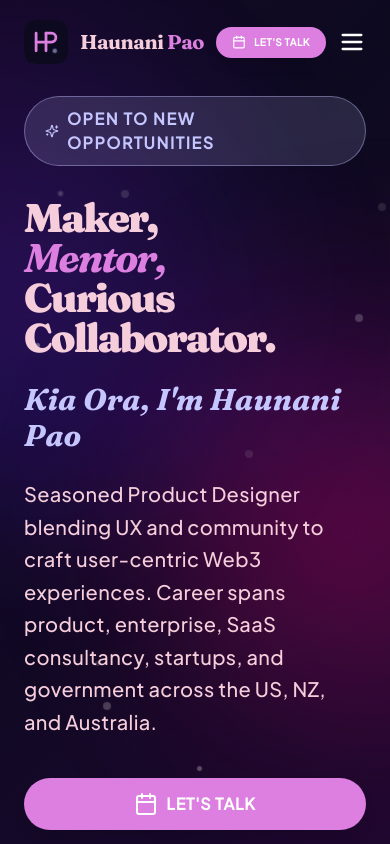
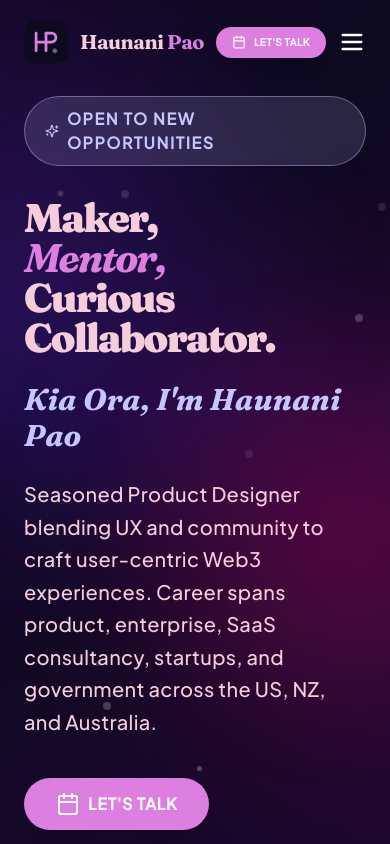
Before and after one commit to haunanipao/haunanipao.github.io, a React (Vite) app: page / in a window 390 px wide. Shown: the top 844 px of the page. Built offline with nearby package versions, Linux system fonts and the light colour scheme.

Commit message:
Refactor for Mobile

```diff
--- a/src/sections/Hero.tsx
+++ b/src/sections/Hero.tsx
@@ -58,7 +58,7 @@ export const Hero = () => {
                   href={contact.links[0].href}
                   variant="primary"
                   icon="calendar"
-                  className="sm:px-95 md:py-5 md:text-xl"
+                  className="self-start px-8 md:px-10 tracking-[0.15em]"
                 />
 
               {/* Social icon buttons */}
```
